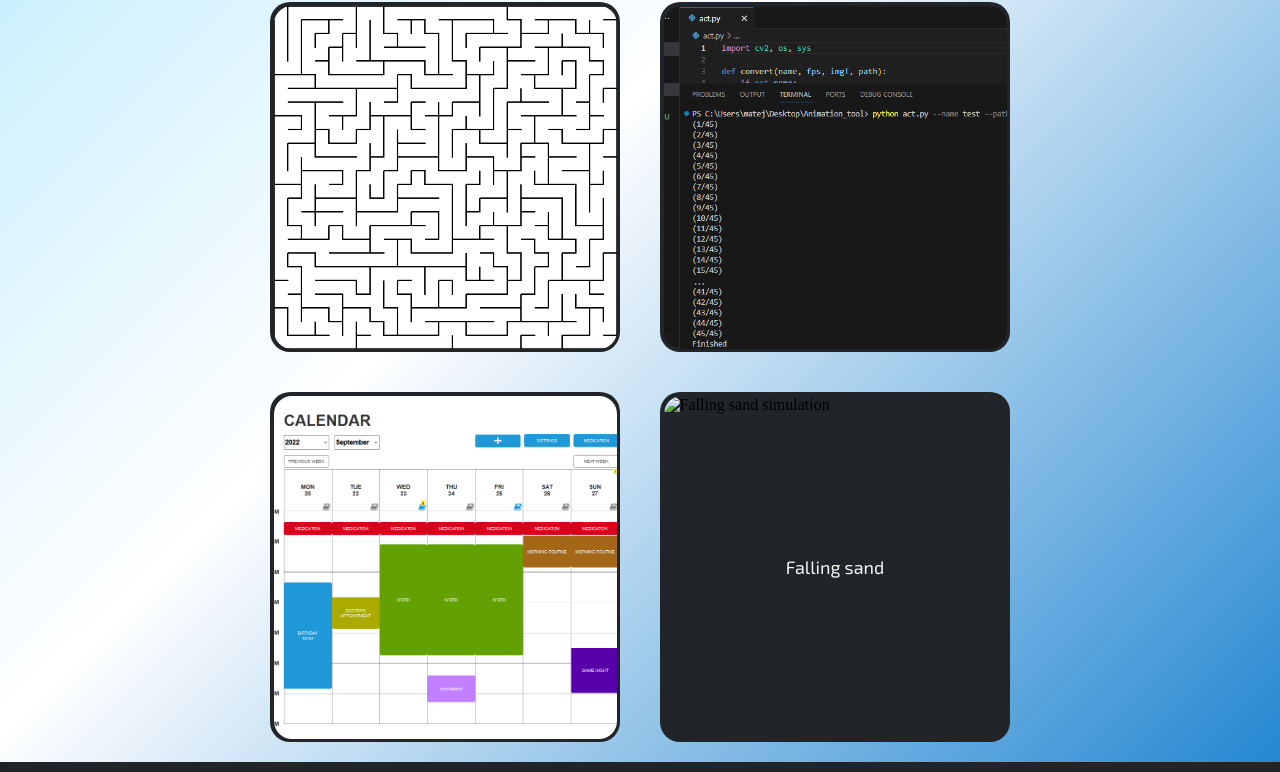
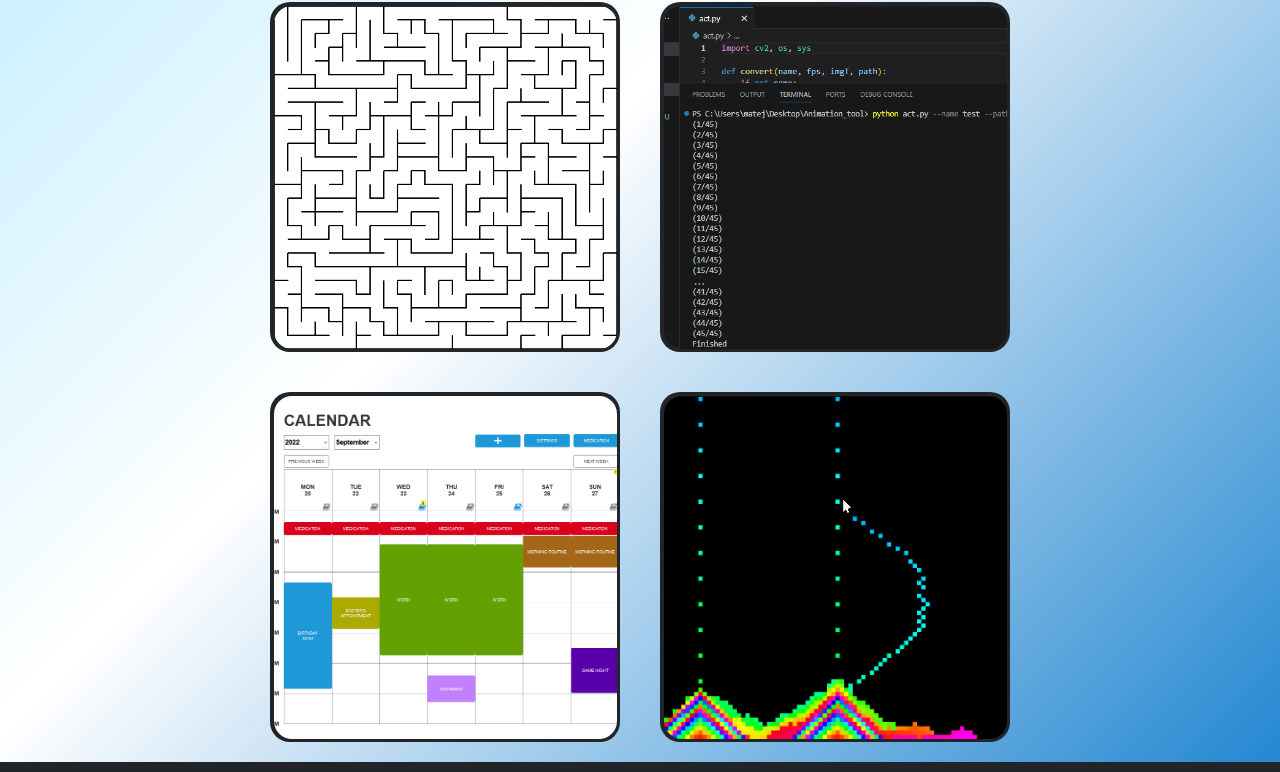
Before and after one commit to MatejBursik/Portfolio, a plain HTML site: page projects.html in a window 1280 px wide. Shown: the part 635-1407 px from the top of the page. Drawn offline with Linux system fonts and the light colour scheme.

Commit message:
updating path

```diff
--- a/projects.html
+++ b/projects.html
@@ -87,7 +87,7 @@
                     <span>Falling sand</span>
                 </div>
                 <div class="modal-image">
-                    <img src="assets/p3/simJS.png" alt="Falling sand simulation">
+                    <img src="assets/p3/simJava.png" alt="Falling sand simulation">
                 </div>
             </div>
         </div>
```
